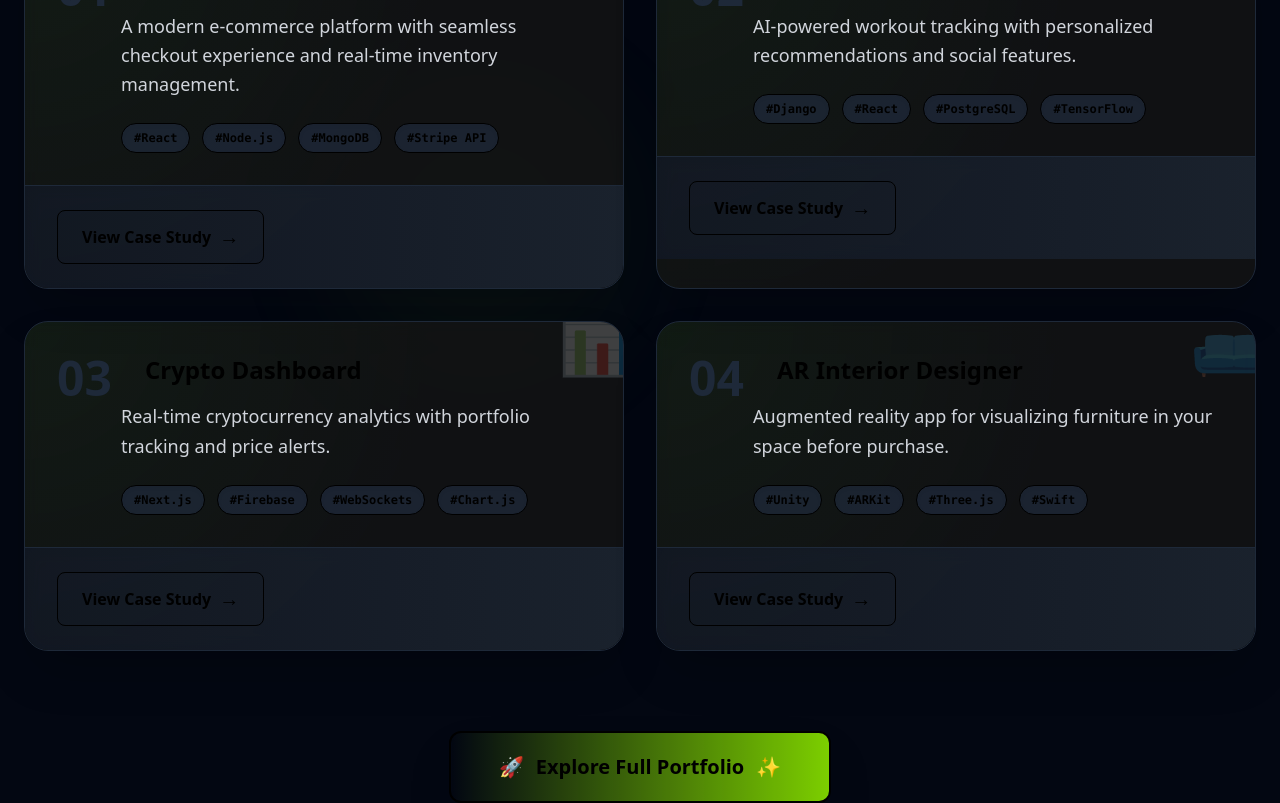
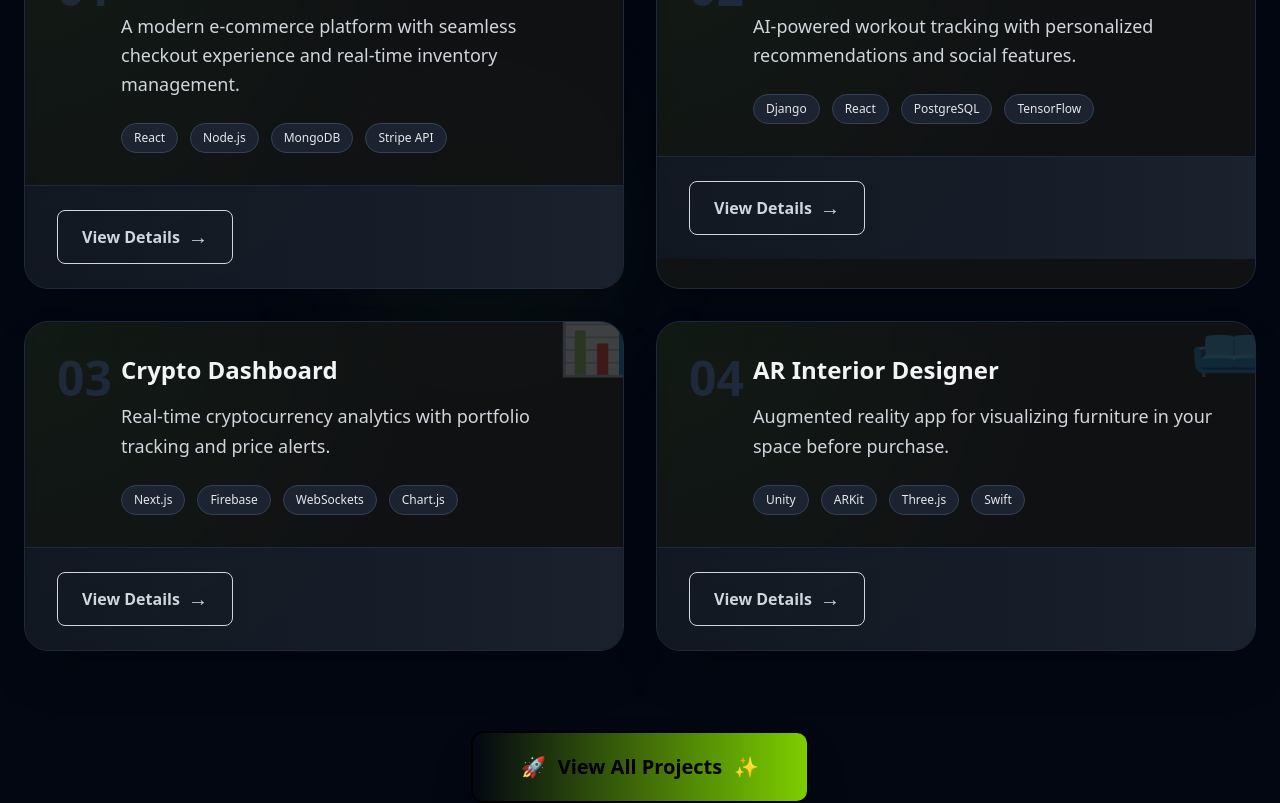
Before and after one commit to risalsalu/portfolio, a React (Vite) app: page / in a window 1280 px wide. Shown: the part 3960-4763 px from the top of the page. Built offline with nearby package versions, Linux system fonts and the light colour scheme.

Commit message:
Need improve

```diff
--- a/src/components/Projects.jsx
+++ b/src/components/Projects.jsx
@@ -60,7 +60,7 @@ export default function Projects() {
           </h2>
           <div className="w-32 h-1.5 bg-gradient-to-r from-yellowgreen to-lime-400 mx-auto rounded-full shadow-lg shadow-lime-400/30"></div>
           <p className="text-gray-300 mt-8 text-xl max-w-3xl mx-auto leading-relaxed">
-            Where <span className="text-yellowgreen font-medium">innovation</span> meets <span className="text-lime-400 font-medium">execution</span> - explore my technical creations
+            Where <span className="text-yellowgreen font-medium">innovation</span> meets <span className="text-lime-400 font-medium">execution</span>
           </p>
         </div>
 
@@ -88,34 +88,37 @@ export default function Projects() {
                 </div>
 
                 <div className="pl-16">
-                  <h3 className="text-2xl font-bold text-yellowgreen mb-4 group-hover:text-lime-300 transition-colors duration-300 flex items-center gap-3">
-                    <span className="w-3 h-3 rounded-full bg-yellowgreen group-hover:bg-lime-300 transition-colors duration-300"></span>
+                  {/* Project title with yellow-green accent */}
+                  <h3 className="text-2xl font-bold text-gray-100 mb-4 group-hover:text-yellowgreen transition-colors duration-300">
                     {project.title}
                   </h3>
+
+                  {/* Description with subtle off-white color */}
                   <p className="text-gray-300 mb-6 text-lg leading-relaxed group-hover:text-gray-200 transition-colors duration-300">
                     {project.description}
                   </p>
+
+                  {/* Tags with yellow-green variation */}
                   <div className="flex flex-wrap gap-3">
                     {project.tags.map((tag, i) => (
                       <span
                         key={i}
-                        className="px-3 py-1.5 bg-gray-800/80 text-yellowgreen text-xs font-mono font-bold rounded-full border border-yellowgreen/30 hover:bg-yellowgreen/10 hover:border-yellowgreen/50 hover:text-lime-300 transition-all duration-300 shadow-inner"
+                        className="px-3 py-1.5 bg-gray-800/80 text-gray-200 text-xs font-medium rounded-full border border-gray-700 hover:bg-yellowgreen/10 hover:border-yellowgreen/30 hover:text-yellowgreen transition-all duration-300"
                       >
-                        #{tag}
+                        {tag}
                       </span>
                     ))}
                   </div>
                 </div>
               </div>
 
-              {/* Project footer with animated button */}
               <div className="px-8 py-6 bg-gradient-to-r from-gray-900/70 to-gray-800/70 border-t border-gray-800 backdrop-blur-sm">
-                <button className="group/btn relative overflow-hidden px-6 py-3 bg-yellowgreen/10 text-yellowgreen font-bold rounded-lg border border-yellowgreen/30 hover:bg-yellowgreen/20 hover:border-yellowgreen/50 hover:text-lime-300 transition-all duration-500 flex items-center gap-2">
+                <button className="group/btn relative overflow-hidden px-6 py-3 bg-yellowgreen/10 text-gray-300 font-bold rounded-lg border border-yellowgreen/30 hover:bg-yellowgreen/20 hover:border-yellowgreen/50 hover:text-yellowgreen transition-all duration-500 flex items-center gap-2">
                   <span className="relative z-10 flex items-center gap-2">
                     <span className="group-hover/btn:translate-x-1 transition-transform duration-300">
-                      View Case Study
+                      View Details
                     </span>
-                    <span className="text-xl group-hover/btn:translate-x-2 group-hover/btn:text-lime-300 transition-all duration-300">
+                    <span className="text-xl group-hover/btn:translate-x-2 transition-all duration-300">
                       →
                     </span>
                   </span>
@@ -130,7 +133,7 @@ export default function Projects() {
           <button className="group relative overflow-hidden px-12 py-5 bg-gradient-to-r from-yellowgreen to-lime-500 text-black font-bold text-xl rounded-xl hover:from-lime-400 hover:to-green-400 transition-all duration-500 shadow-2xl shadow-yellowgreen/30 hover:shadow-lime-400/40 transform hover:-translate-y-1 hover:scale-105 border-2 border-yellowgreen/50 hover:border-lime-300/50">
             <span className="relative z-10 flex items-center gap-3">
               <span className="group-hover:animate-bounce">🚀</span>
-              Explore Full Portfolio
+              View All Projects
               <span className="group-hover:animate-spin">✨</span>
             </span>
             <span className="absolute inset-0 bg-white/20 opacity-0 group-hover:opacity-100 transition-opacity duration-500"></span>
```
